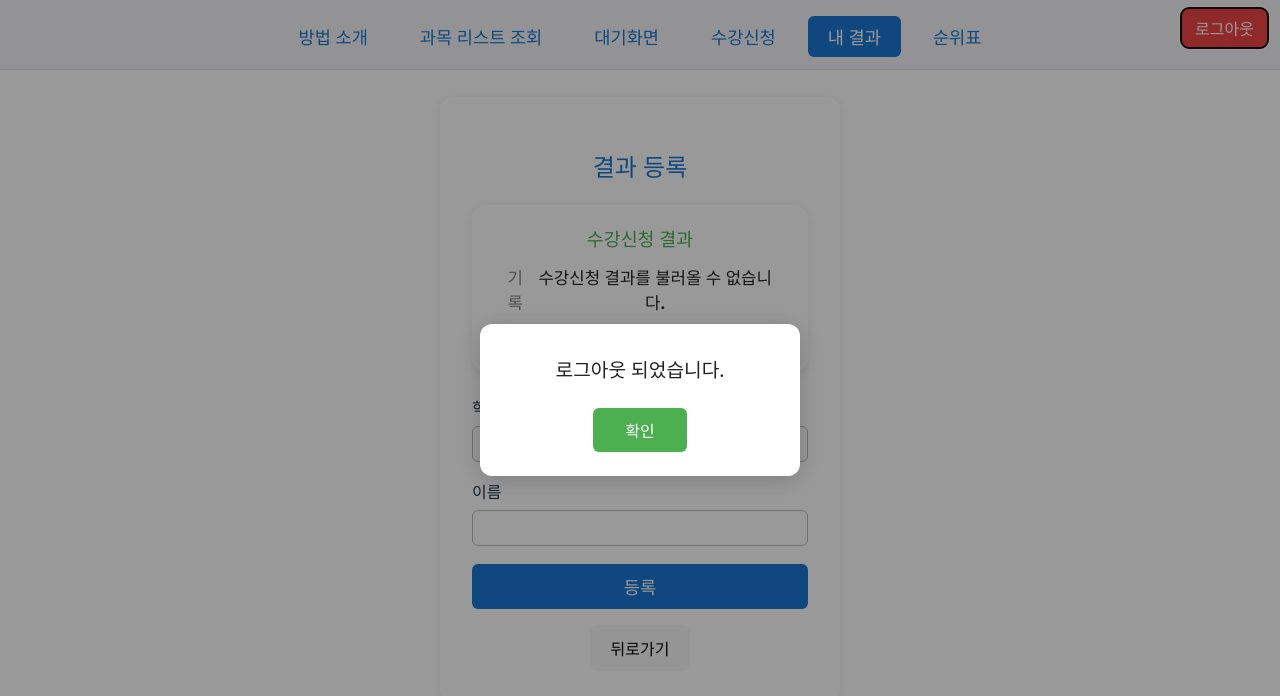
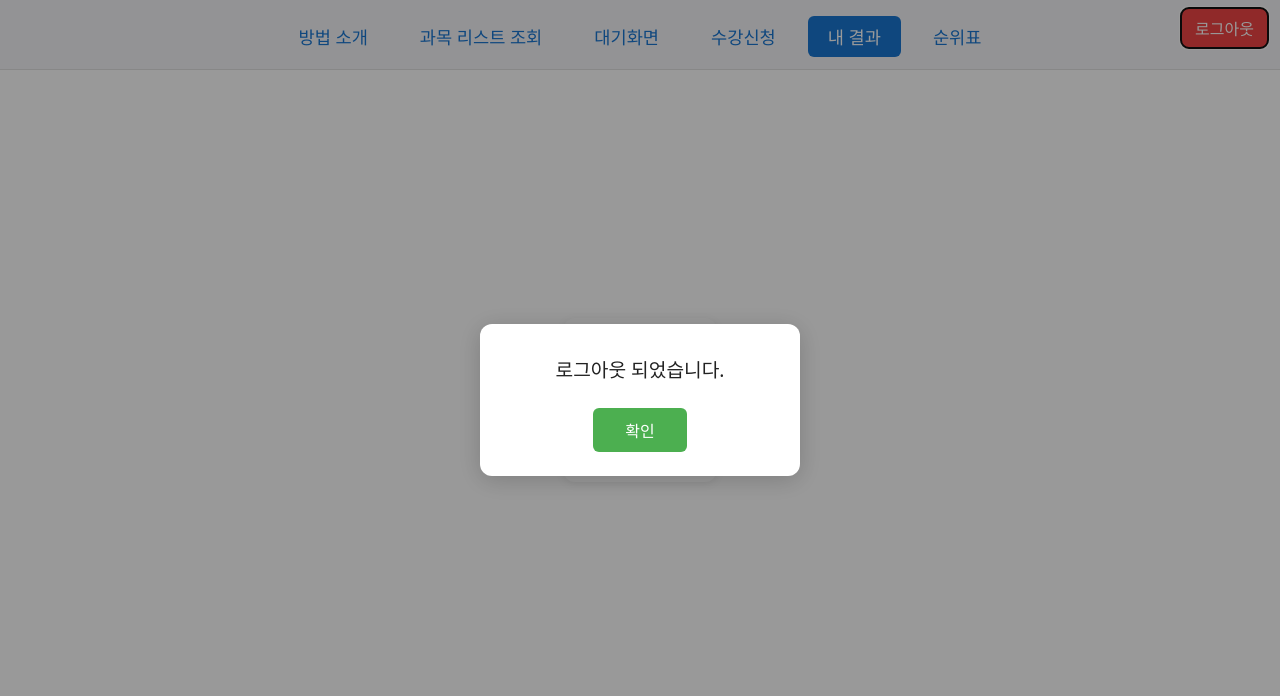
Before and after one commit to Hansung-Register/frontend, a React (Vite) app: page / in a window 1280 px wide. Both pictures are taken after a click on the button "로그아웃". Shown: the top 696 px of the page. Built offline with nearby package versions, Linux system fonts and the light colour scheme; no server answers.

Commit message:
refactor: 회원 등록 페이지에서 개인 결과 조회 페이지로 역할 변경 및 JSON 오류 메세지 파싱

```diff
--- a/src/components/Signup.tsx
+++ b/src/components/Signup.tsx
@@ -1,161 +1,178 @@
-import React, {useState, useEffect} from "react";
-// useNavigate import 제거
-import '../styles/Signup.css';
-import Modal from "./Modal";
+import React, { useEffect, useState } from "react";
+import "../styles/Signup.css";
+import { getAuth, redirectToLoginInApp } from "../utils/auth";
+
+type MyRank = {
+    count: number;
+    record: number;
+    rank: number;
+    studentId: number;
+    name: string;
+};
 
 interface SignupProps {
     onBackClick: () => void;
-  onSignupSuccess?: () => void;
+    onSignupSuccess?: () => void; // = "순위표로 이동" 버튼 클릭 시 사용
 }
 
+const API_BASE = "http://3.39.123.47/api/rank";
+
 const Signup: React.FC<SignupProps> = ({ onBackClick, onSignupSuccess }) => {
-  // useNavigate 제거
-  const [studentId, setStudentId] = useState('');
-  const [name, setName] = useState('');
-  const [message, setMessage] = useState('');
-  const [loading, setLoading] = useState(false);
-  const [resultInfo, setResultInfo] = useState<string>("");
-  const [showResultModal, setShowResultModal] = useState(false);
-  const [resultModalData, setResultModalData] = useState<any>(null);
+    const [me, setMe] = useState<MyRank | null>(null);
+    const [loading, setLoading] = useState(true);
+    const [err, setErr] = useState("");
 
+    // Signup.tsx - useEffect 내부 fetchMy()만 교체
     useEffect(() => {
-    // 회원가입 페이지 진입 시 수강신청 결과 조회
-    fetch("http://3.39.123.47/api/apply/result/my", { credentials: "include" })
-      .then(res => res.ok ? res.json() : Promise.reject(res))
-      .then(data => {
-        if (data && typeof data === 'object') {
-          // data.data 내부에 record, count가 있는 구조 대응
-          const record = data.data && (typeof data.data.record === 'number' || typeof data.data.record === 'string')
-            ? String(data.data.record)
-            : "-";
-          const count = data.data && typeof data.data.count === 'number'
-            ? data.data.count
-            : "-";
-          setResultInfo(
-            `수강신청 기록: ${record}\n신청 과목 수: ${count}개`
-          );
-        } else {
-          setResultInfo("수강신청 결과를 불러올 수 없습니다.");
+        const auth = getAuth();
+        if (!auth) {
+            redirectToLoginInApp();
+            return;
         }
-      })
-      .catch(() => setResultInfo("수강신청 결과를 불러올 수 없습니다."));
-  }, []);
 
-  const handleSubmit = async (e: React.FormEvent) => {
-    e.preventDefault();
+        const fetchMy = async () => {
             setLoading(true);
-    setMessage('');
+            setErr("");
             try {
-      // studentId는 숫자로 변환
-      const payload = { studentId: Number(studentId), name };
-      const response = await fetch('http://3.39.123.47/api/apply/register/save', {
-        method: 'POST',
-        headers: { 'Content-Type': 'application/json' },
-        body: JSON.stringify(payload),
+                const res = await fetch(`${API_BASE}/my?studentId=${auth.studentId}`, {
+                    credentials: "include",
                 });
-      if (response.ok) {
-        const data = await response.json();
-        setShowResultModal(true);
-        setResultModalData(data?.data || null);
-        setStudentId('');
-        setName('');
-        setResultInfo(""); // 등록 성공 시 결과 정보 초기화
-        // onSignupSuccess는 모달 닫을 때 호출로 이동
-      } else {
-        const data = await response.json();
-        setMessage(data.message || '등록에 실패했습니다.');
+
+                // 1) 백엔드가 "없음"을 404/204로 주는 경우: 친절 메시지로 처리
+                if (res.status === 404 || res.status === 204) {
+                    setMe(null);         // 아래 렌더에서 "결과가 없습니다." 표시됨
+                    setLoading(false);
+                    return;
                 }
-    } catch (error) {
-      setMessage('서버와의 연결에 실패했습니다.');
+
+                // 2) 그 외 비정상: 스프링 기본 에러 JSON(500 등)도 친절 메시지로
+                if (!res.ok) {
+                    const txt = await res.text().catch(() => "");
+                    try {
+                        const errJson = JSON.parse(txt);
+                        // 스프링 기본 에러 형식: {timestamp, status, error, path, ...}
+                        if (errJson?.status >= 500 && String(errJson?.path || "").includes("/api/rank/my")) {
+                            setMe(null);     // 결과 없음으로 간주
+                            setLoading(false);
+                            return;
+                        }
+                        setErr(errJson?.message || errJson?.error || "내 순위를 불러오지 못했습니다.");
+                    } catch {
+                        setErr("내 순위가 아직 없거나 서버 오류가 발생했습니다.");
+                    }
+                    return;
+                }
+
+                // 3) 정상 응답 파싱
+                const json = await res.json().catch(() => ({} as any));
+                const data = json?.data ?? json;
+                if (
+                    !data ||
+                    typeof data.count !== "number" ||
+                    typeof data.record !== "number" ||
+                    typeof data.rank !== "number"
+                ) {
+                    // 포맷이 기대와 다르면 결과 없음으로 처리
+                    setMe(null);
+                    setLoading(false);
+                    return;
+                }
+
+                setMe({
+                    count: data.count,
+                    record: data.record,
+                    rank: data.rank,
+                    studentId: data.studentId,
+                    name: data.name,
+                });
+            } catch (e: any) {
+                setErr(e?.message || "내 순위를 불러오는 중 오류가 발생했습니다.");
             } finally {
                 setLoading(false);
             }
         };
 
-  // 뒤로가기 시 /api/apply/reset 호출
-  const handleBackClick = async () => {
-    try {
-      await fetch('http://3.39.123.47/api/apply/reset', { method: 'POST', credentials: 'include' });
-    } catch (e) {
-      // 실패해도 무시하고 뒤로가기
+        fetchMy();
+    }, []);
+
+
+    const goRanking = () => {
+        if (onSignupSuccess) {
+            onSignupSuccess();
+        } else {
+            // 안전장치: App이 콜백 안 주는 경우
+            localStorage.setItem("page", "ranking");
+            window.location.reload();
         }
-    onBackClick();
     };
 
     return (
         <div className="signup-container">
-      <h2>결과 등록</h2>
-      {/* 수강신청 결과 표시 */}
-      <div className="signup-result-info-card">
-        <div className="signup-result-title">수강신청 결과</div>
+            <h2>내 결과</h2>
+
+            {loading ? (
+                <div className="signup-message">불러오는 중...</div>
+            ) : err ? (
+                <div className="signup-message" style={{ color: "#ef4444" }}>{err}</div>
+            ) : me ? (
+                <>
+                    {/* 결과 카드 */}
+                    <div className="signup-result-info-card" style={{ marginBottom: 16 }}>
+                        <div className="signup-result-title">내 수강신청 결과</div>
+
+                        <div className="signup-result-row">
+                            <span className="signup-result-label">이름</span>
+                            <span className="signup-result-value">{me.name}</span>
+                        </div>
+                        <div className="signup-result-row">
+                            <span className="signup-result-label">학번</span>
+                            <span className="signup-result-value">{me.studentId}</span>
+                        </div>
                         <div className="signup-result-row">
                             <span className="signup-result-label">기록</span>
-          <span className="signup-result-value">{resultInfo.split("\n")[0].replace("수강신청 기록: ", "")}</span>
+                            <span className="signup-result-value">{me.record}</span>
                         </div>
                         <div className="signup-result-row">
                             <span className="signup-result-label">신청 과목 수</span>
-          <span className="signup-result-value">{resultInfo.split("\n")[1]?.replace("신청 과목 수: ", "")}</span>
+                            <span className="signup-result-value">{me.count}개</span>
+                        </div>
+
+                        <div className="signup-result-row" style={{ alignItems: "center" }}>
+                            <span className="signup-result-label">순위</span>
+                            <span className="signup-result-value">
+                <span
+                    style={{
+                        display: "inline-block",
+                        background: "linear-gradient(90deg,#ffeb3b 60%,#ffd600 100%)",
+                        color: "#222",
+                        fontWeight: 900,
+                        fontSize: "1.3rem",
+                        borderRadius: "8px",
+                        padding: "2px 18px",
+                    }}
+                >
+                  {me.rank}위
+                </span>
+              </span>
                         </div>
                     </div>
-      <form onSubmit={handleSubmit}>
-        <div className="form-group">
-          <label htmlFor="studentId">학번</label>
-          <input
-            id="studentId"
-            type="text"
-            value={studentId}
-            onChange={e => setStudentId(e.target.value)}
-            required
-          />
+
+                    <div style={{ display: "flex", gap: 12, marginTop: 8 }}>
+                        <button className="signup-back-btn" onClick={onBackClick}>
+                            뒤로가기
+                        </button>
+                        <button
+                            className="signup-back-btn"
+                            onClick={goRanking}
+                            style={{ background: "#2563eb", color: "#fff", border: "none" }}
+                        >
+                            순위표 보기
+                        </button>
                     </div>
-        <div className="form-group">
-          <label htmlFor="name">이름</label>
-          <input
-            id="name"
-            type="text"
-            value={name}
-            onChange={e => setName(e.target.value)}
-            required
-          />
-        </div>
-        <button type="submit" disabled={loading}>
-          {loading ? '등록 중...' : '등록'}
-        </button>
-      </form>
-      <button className="signup-back-btn" onClick={handleBackClick} style={{marginTop: '16px'}}>뒤로가기</button>
-      {message && <div className="signup-message">{message}</div>}
-      <Modal
-        open={showResultModal}
-        message={resultModalData ? (
-          <div style={{textAlign: 'center', lineHeight: 1.7}}>
-            <div style={{fontWeight: 700, fontSize: '1.2rem', color: '#4caf50', marginBottom: 8}}>개인 기록</div>
-            <div><span style={{color:'#888'}}>이름</span>: <b>{resultModalData.name}</b></div>
-            <div><span style={{color:'#888'}}>학번</span>: <b>{resultModalData.studentId}</b></div>
-            <div style={{margin: '12px 0'}}>
-              <span style={{color:'#888'}}>순위</span>:
-              <span style={{
-                display: 'inline-block',
-                background: 'linear-gradient(90deg,#ffeb3b 60%,#ffd600 100%)',
-                color: '#222',
-                fontWeight: 900,
-                fontSize: '1.3rem',
-                borderRadius: '8px',
-                padding: '2px 18px',
-                marginLeft: 8
-              }}>{resultModalData.rank}위</span>
-            </div>
-            <div><span style={{color:'#888'}}>기록</span>: <b>{resultModalData.record}</b></div>
-            <div><span style={{color:'#888'}}>신청 과목 수</span>: <b>{resultModalData.count}</b>개</div>
-          </div>
-        ) : "등록이 완료되었습니다!"}
-        onClose={() => {
-          setShowResultModal(false);
-          setResultModalData(null);
-          setMessage("");
-          if (onSignupSuccess) onSignupSuccess();
-          // navigate("/ranking") 제거
-        }}
-      />
+                </>
+            ) : (
+                <div className="signup-message">결과가 없습니다.</div>
+            )}
         </div>
     );
 };
```
Lines whose indentation alone changed are shown as unchanged.
